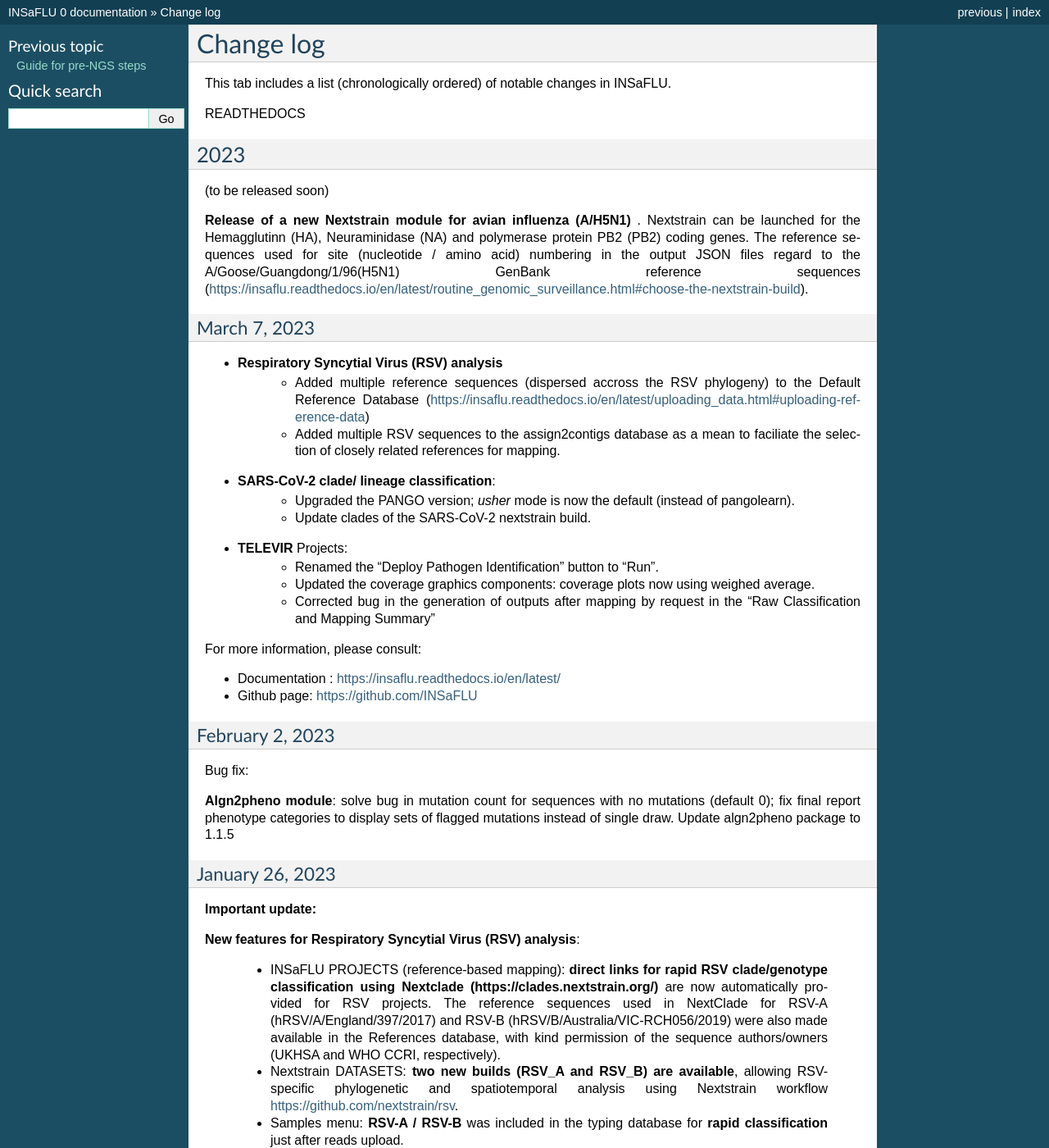
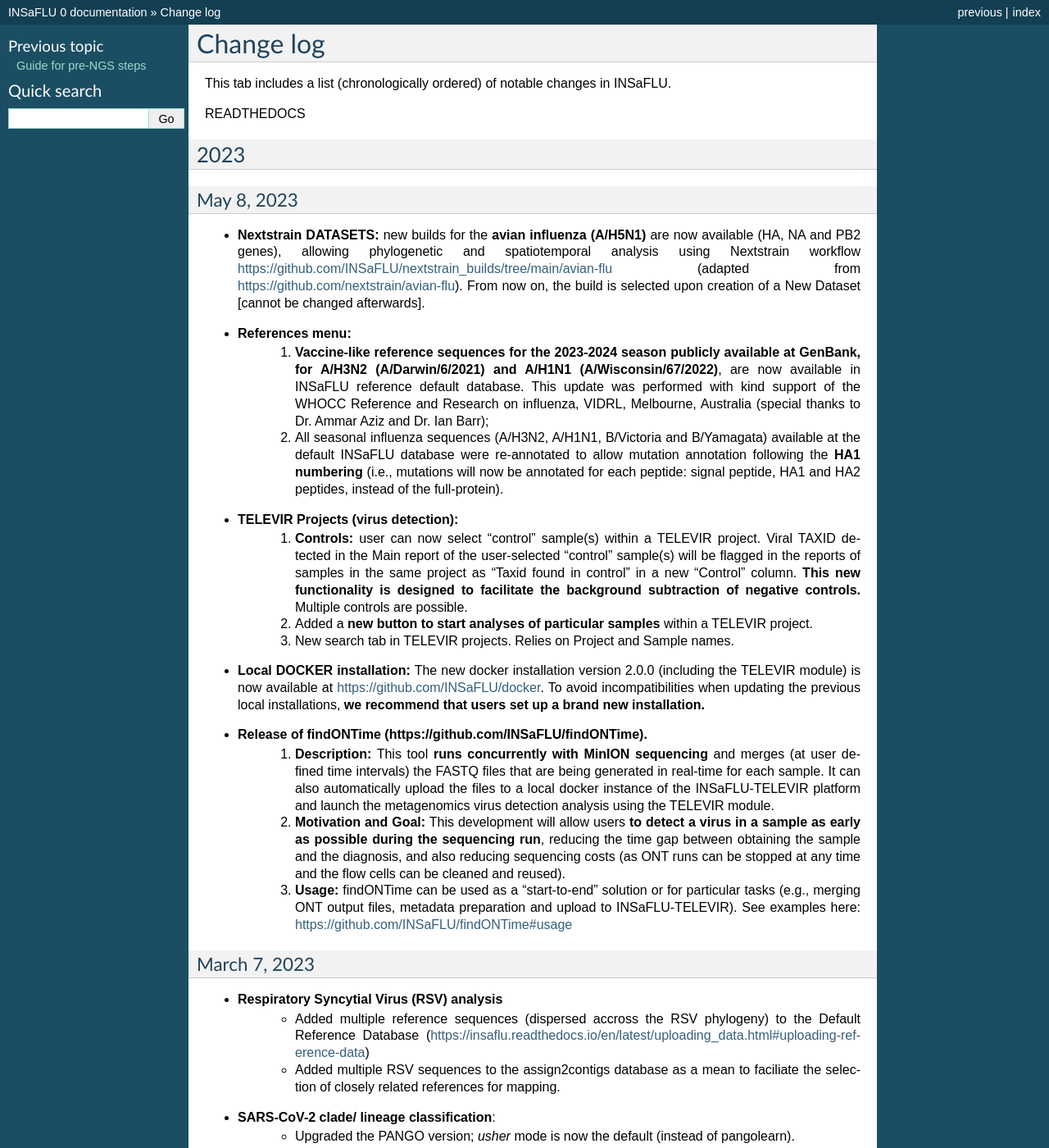
Before and after one commit to INSaFLU/insaflu_docs, a Sphinx documentation site: the page built from docs/change_log.rst, in a window 1280 px wide and 1400 px high. Shown: the whole window at 82% size. Built offline with Sphinx 7.4.7, drawn with Linux system fonts in a browser that asks for light colours; formulas are drawn with MathJax 3.

Commit message:
Update May 8, 2023

```diff
--- a/docs/change_log.rst
+++ b/docs/change_log.rst
@@ -9,9 +9,27 @@
 2023
 -------
 
-(to be released soon)
+May 8, 2023
+..........................
 
-**Release of a new Nextstrain module for avian influenza (A/H5N1)** . Nextstrain can be launched for the Hemagglutinn (HA), Neuraminidase (NA) and polymerase protein PB2 (PB2) coding genes. The reference sequences used for site (nucleotide / amino acid) numbering in the output JSON files regard to the A/Goose/Guangdong/1/96(H5N1) GenBank reference sequences (https://insaflu.readthedocs.io/en/latest/routine_genomic_surveillance.html#choose-the-nextstrain-build).
+- **Nextstrain DATASETS:** new builds for the **avian influenza (A/H5N1)** are now available (HA, NA and PB2 genes), allowing phylogenetic and spatiotemporal analysis using Nextstrain workflow https://github.com/INSaFLU/nextstrain_builds/tree/main/avian-flu (adapted from https://github.com/nextstrain/avian-flu). From now on, the build is selected upon creation of a New Dataset [cannot be changed afterwards].
+
+- **References menu:**
+	1. **Vaccine-like reference sequences for the 2023-2024 season publicly available at GenBank, for A/H3N2 (A/Darwin/6/2021) and A/H1N1 (A/Wisconsin/67/2022)**, are now available in INSaFLU reference default database. This update was performed with kind support of the WHOCC Reference and Research on influenza, VIDRL, Melbourne, Australia (special thanks to Dr. Ammar Aziz and Dr. Ian Barr);
+	2. All seasonal influenza sequences (A/H3N2, A/H1N1, B/Victoria and B/Yamagata) available at the default INSaFLU database were re-annotated to allow mutation annotation following the **HA1 numbering** (i.e., mutations will now be annotated for each peptide: signal peptide, HA1 and HA2 peptides, instead of the full-protein).
+
+- **TELEVIR Projects (virus detection):**
+	1. **Controls:** user can now select “control” sample(s) within a TELEVIR project. Viral TAXID detected in the Main report of the user-selected “control” sample(s) will be flagged in the reports of samples in the same project as “Taxid found in control” in a new “Control” column. **This new functionality is designed to facilitate the background subtraction of negative controls.** Multiple controls are possible.
+	2. Added a **new button to start analyses of particular samples** within a TELEVIR project.
+	3. New search tab in TELEVIR projects. Relies on Project and Sample names.
+
+- **Local DOCKER installation:**  The new docker installation version 2.0.0 (including the TELEVIR module) is now available at https://github.com/INSaFLU/docker. To avoid incompatibilities when updating the previous local installations, **we recommend that users set up a brand new installation.**
+
+- **Release of findONTime (https://github.com/INSaFLU/findONTime).**
+	1. **Description:** This tool **runs concurrently with MinION sequencing** and merges (at user defined time intervals) the FASTQ files that are being generated in real-time for each sample. It can also automatically upload the files to a local docker instance of the INSaFLU-TELEVIR platform and launch the metagenomics virus detection analysis using the TELEVIR module.
+	2. **Motivation and Goal:** This development will allow users **to detect a virus in a sample as early as possible during the sequencing run**, reducing the time gap between obtaining the sample and the diagnosis, and also reducing sequencing costs (as ONT runs can be stopped at any time and the flow cells can be cleaned and reused).
+	3. **Usage:** findONTime can be used as a “start-to-end” solution or for particular tasks (e.g., merging ONT output files, metadata preparation and upload to INSaFLU-TELEVIR). See examples here: https://github.com/INSaFLU/findONTime#usage
+
 
 March 7, 2023
 ..........................
```
